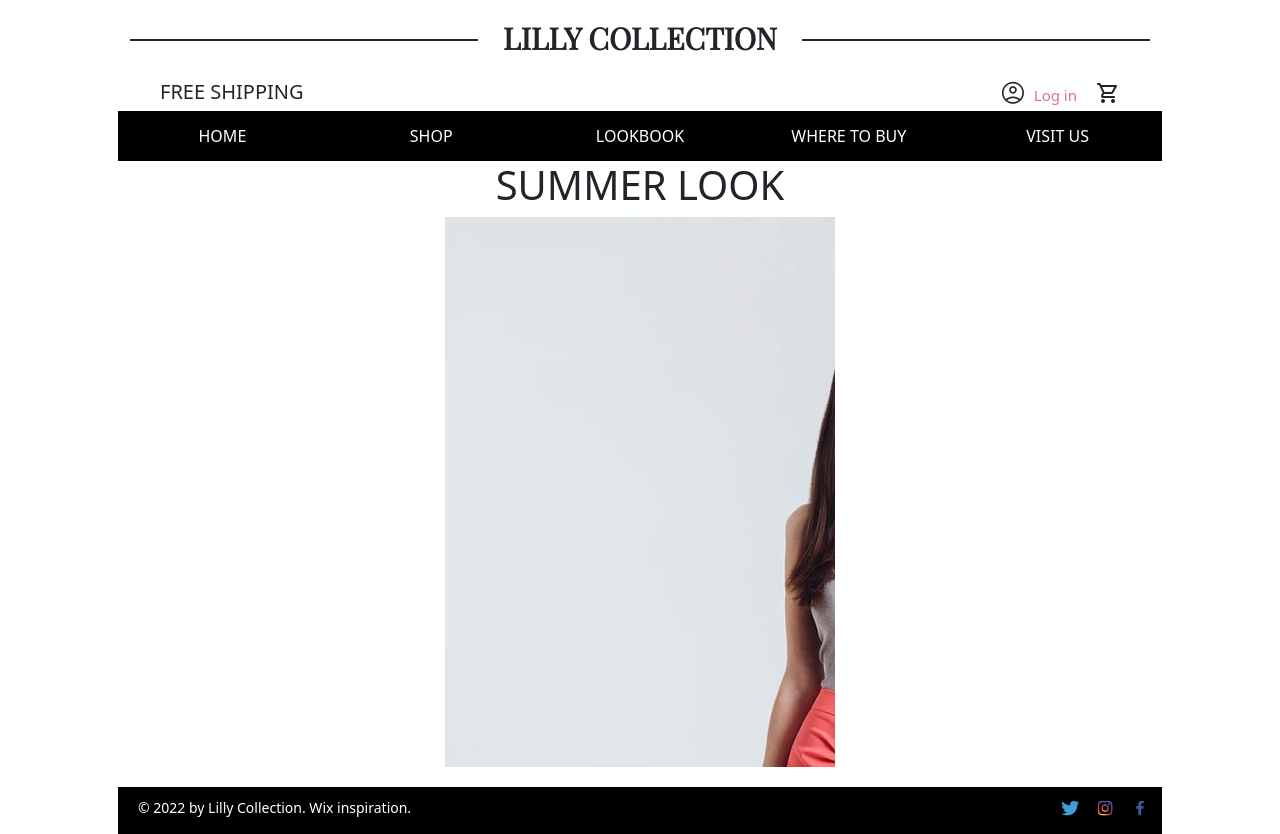
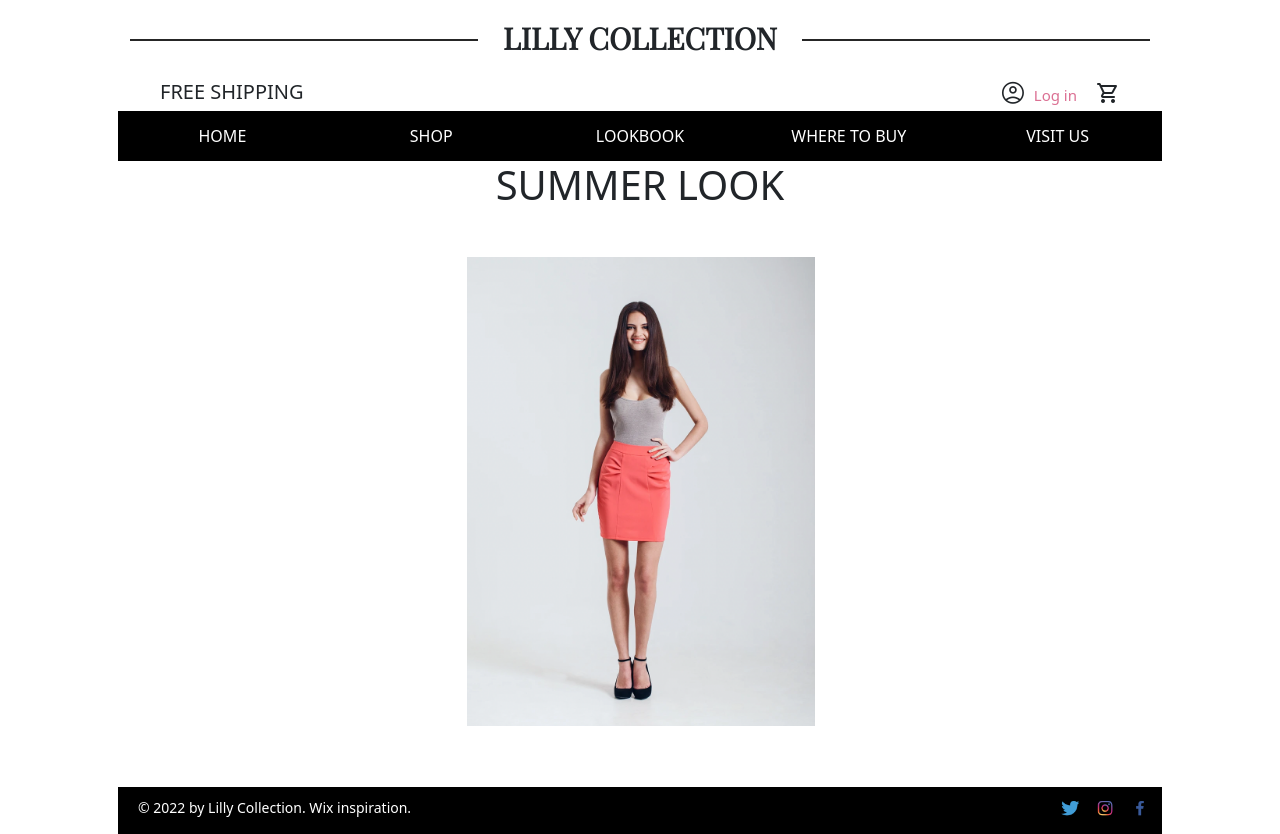
Before and after one commit to TatsianaYurchyk/clothes_shop, a React (Create React App) app: page / in a window 1280 px wide. Built offline with nearby package versions, Linux system fonts and the light colour scheme.

Commit message:
slider created on lookbook page

```diff
--- a/src/index.css
+++ b/src/index.css
@@ -197,10 +197,10 @@ text-decoration: none;
   width: 390px;
 } */
 .slider {
-  position: relative;
-  width: 390px;
+  /* position: relative; */
+  width: auto;
   height: 550px;
-  object-fit: cover;
+  /* object-fit: cover; */
   margin: auto;
   box-sizing: border-box;
   display: flex;
@@ -210,17 +210,21 @@ text-decoration: none;
 
 }
 
-.slider-img {
-  position: absolute;
+.slider-img img {
+  /* position: absolute; */
   /* width: 390px;
   height: 550px; */
   /* object-fit: contain; */
-  left: 0;
+  /* left: 0;
     right: 0;
     top: 0;
-    bottom: 0;
-    margin: auto;
+    bottom: 0; */
+    /* height: auto;
+    width: 100%;   */
+    object-fit: cover;
     width: 100%;
+    height: 100%;
+
 }
 
 .slider-img-prev {
```
